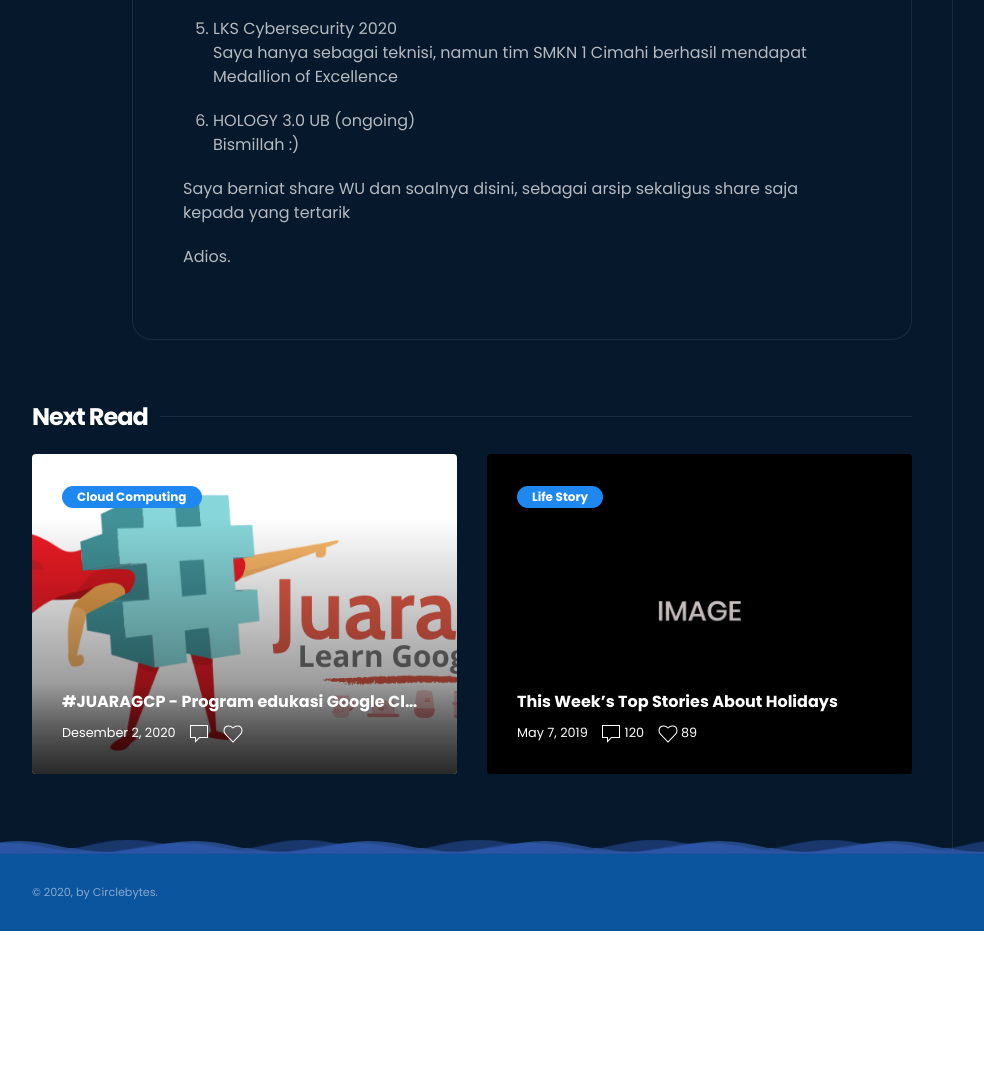
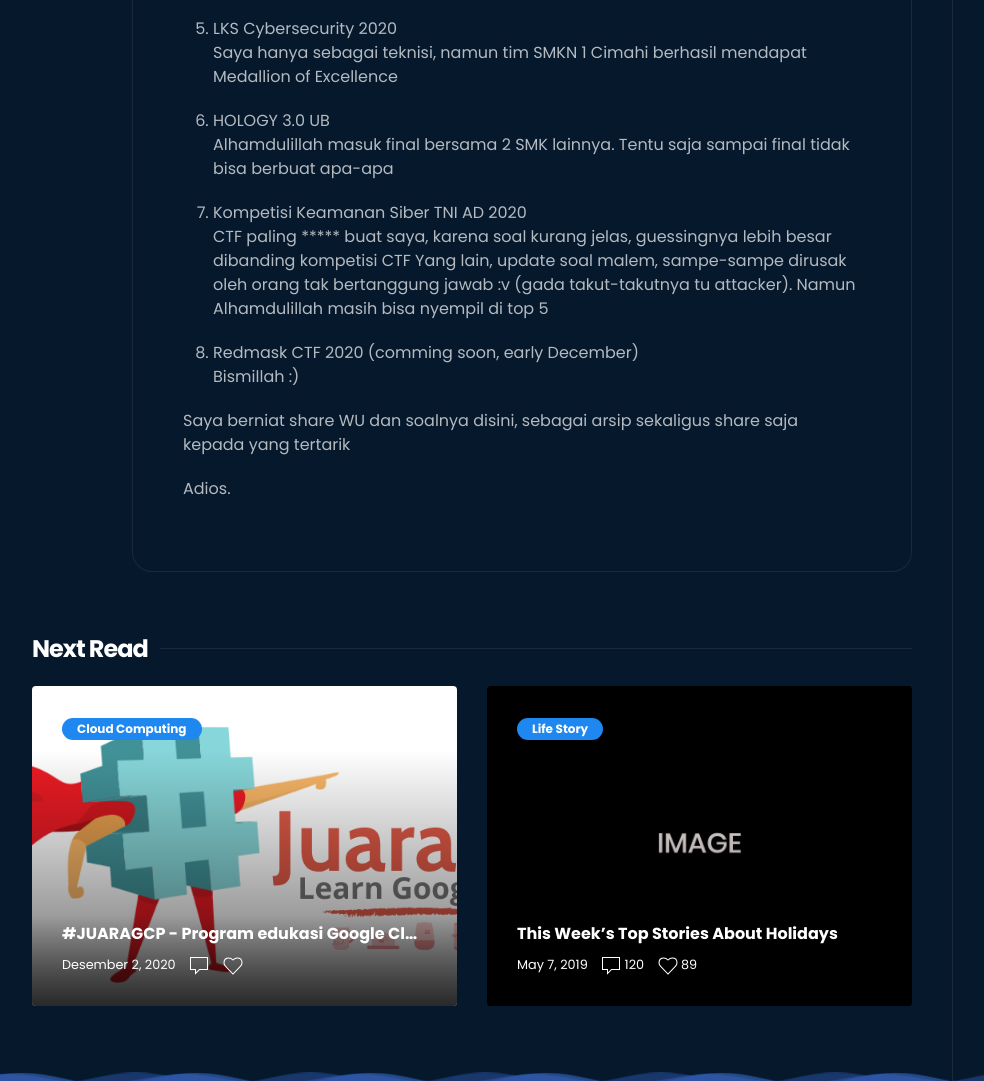
Before and after one commit to ifzahri/ifzahri.github.io, a website: page ctf-life.html in a window 1280 px wide. Shown: the part 1453-2534 px from the top of the page, without its empty margins (8-992 px from the left). Before the commit the page ends 2384 px from the top, so only its background shows below. Drawn offline with Linux system fonts and the light colour scheme.

Commit message:
Update ctf-life.html

```diff
--- a/ctf-life.html
+++ b/ctf-life.html
@@ -158,7 +158,21 @@
                                         </p>
                                     </li>
                                     <li>
-                                        HOLOGY 3.0 UB (ongoing)
+                                        HOLOGY 3.0 UB
+                                        <p>
+                                            Alhamdulillah masuk final bersama 2 SMK lainnya. Tentu saja sampai final tidak bisa berbuat apa-apa
+                                        </p>
+                                    </li>
+                                    <li>
+                                        Kompetisi Keamanan Siber TNI AD 2020
+                                        <p>
+                                            CTF paling ***** buat saya, karena soal kurang jelas, guessingnya lebih besar dibanding kompetisi CTF Yang lain,
+                                            update soal malem, sampe-sampe dirusak oleh orang tak bertanggung jawab :v (gada takut-takutnya tu attacker).
+                                            Namun Alhamdulillah masih bisa nyempil di top 5
+                                        </p>
+                                    </li>
+                                    <li>
+                                        Redmask CTF 2020 (comming soon, early December)
                                         <p>
                                             Bismillah :)
                                         </p>
```
